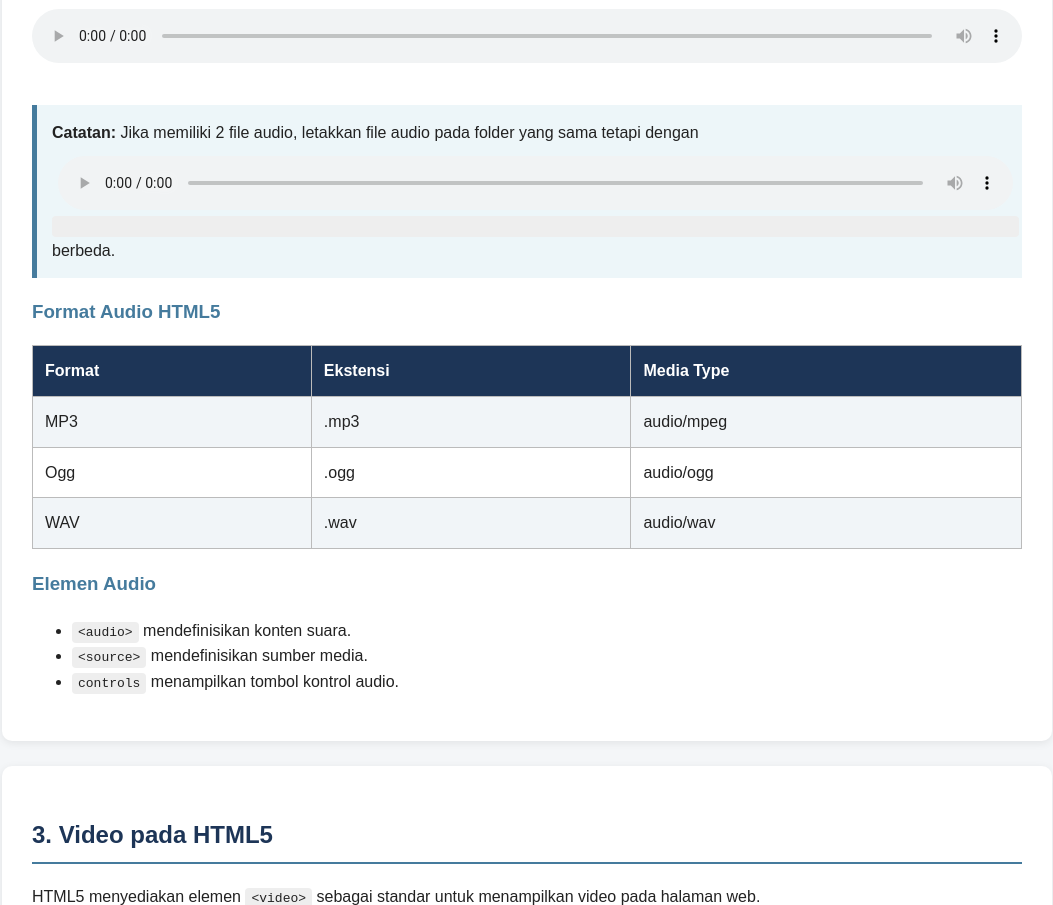
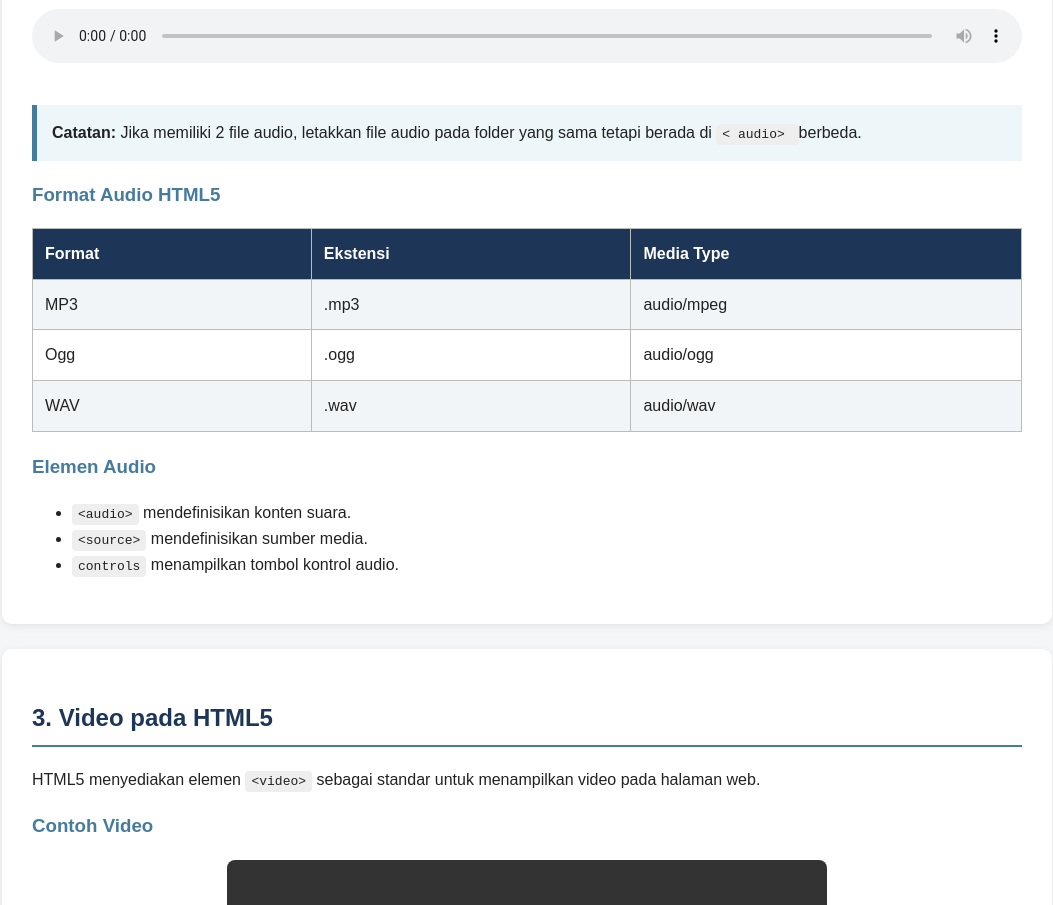
Before and after one commit to ace-ing-it/MulMed-Modul2, a plain HTML site: page index.html in a window 1280 px wide. Shown: the part 1460-2365 px from the top of the page, without its empty margins (113-1166 px from the left). Drawn offline with Linux system fonts and the light colour scheme; grey boxes are pictures that could not be loaded.

```diff
--- a/index.html
+++ b/index.html
@@ -431,7 +431,7 @@
 
             <strong>Catatan:</strong>
 
-            Jika memiliki 2 file audio, letakkan file audio pada folder yang sama tetapi dengan <code> <audio controls> </code> berbeda.
+            Jika memiliki 2 file audio, letakkan file audio pada folder yang sama tetapi berada di <code> < audio> </code> berbeda.
 
         </div>
 
```
